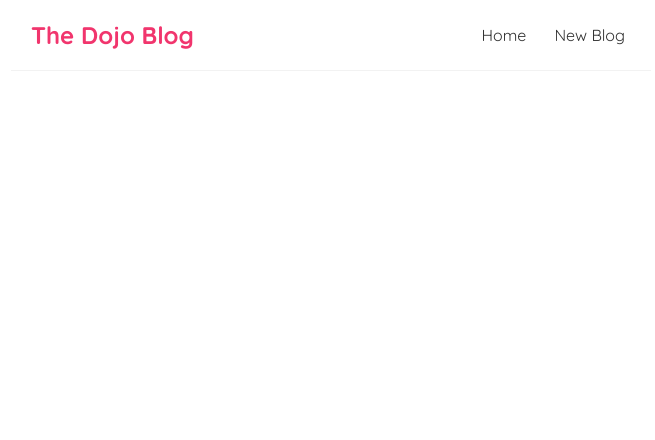
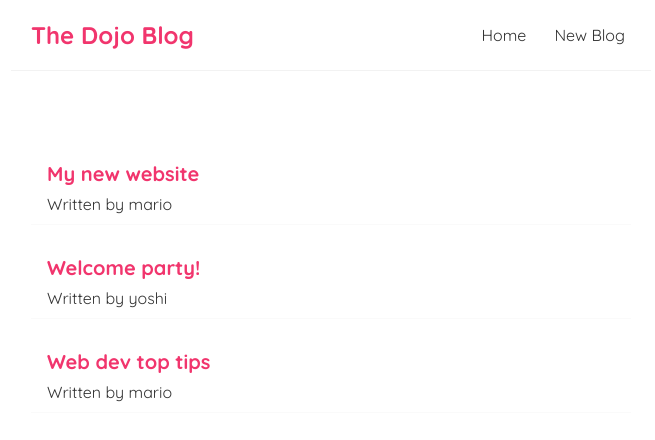
Before and after one commit to ryanminjaeshin/react-recap, a React (Create React App) app: page / in a window 1280 px wide. Shown: the top 440 px of the page, without its empty margins (309-964 px from the left). Built offline with nearby package versions, Linux system fonts and the light colour scheme.

Commit message:
add props

```diff
--- a/src/BlogList.js
+++ b/src/BlogList.js
@@ -1,4 +1,5 @@
-const BlogList = () => {
+const BlogList = (props) => {
+    const blogs = props.blogs;
     return (
     <div className="blog-list">
             {blogs.map((blog) => (
--- a/src/Home.js
+++ b/src/Home.js
@@ -1,4 +1,5 @@
 import { useState } from 'react';
+import BlogList from './BlogList';
 
 const Home = () => {
 
@@ -10,7 +11,7 @@ const Home = () => {
 
     return (
         <div className="home">
-
+            <BlogList blogs={blogs} />
         </div>
     );
 }
```
